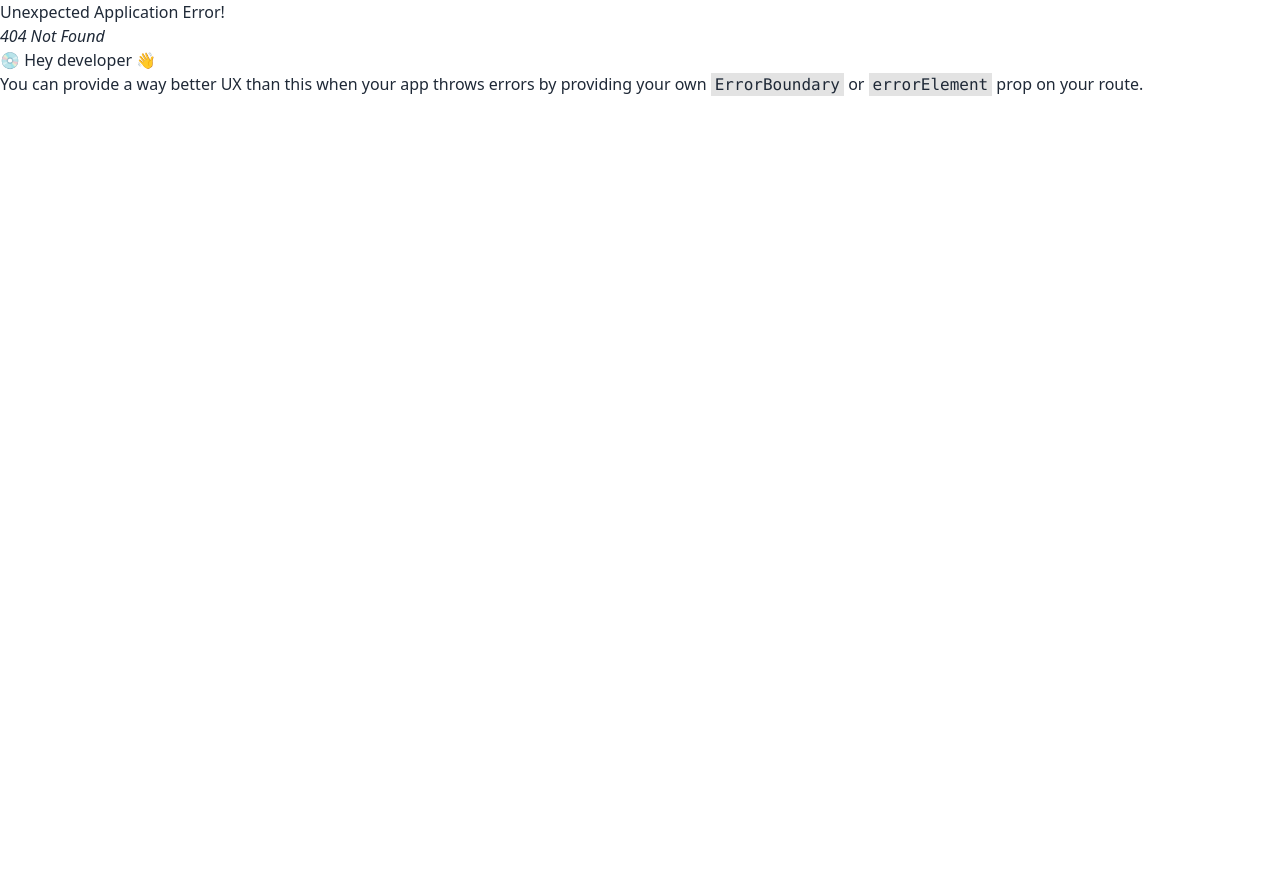
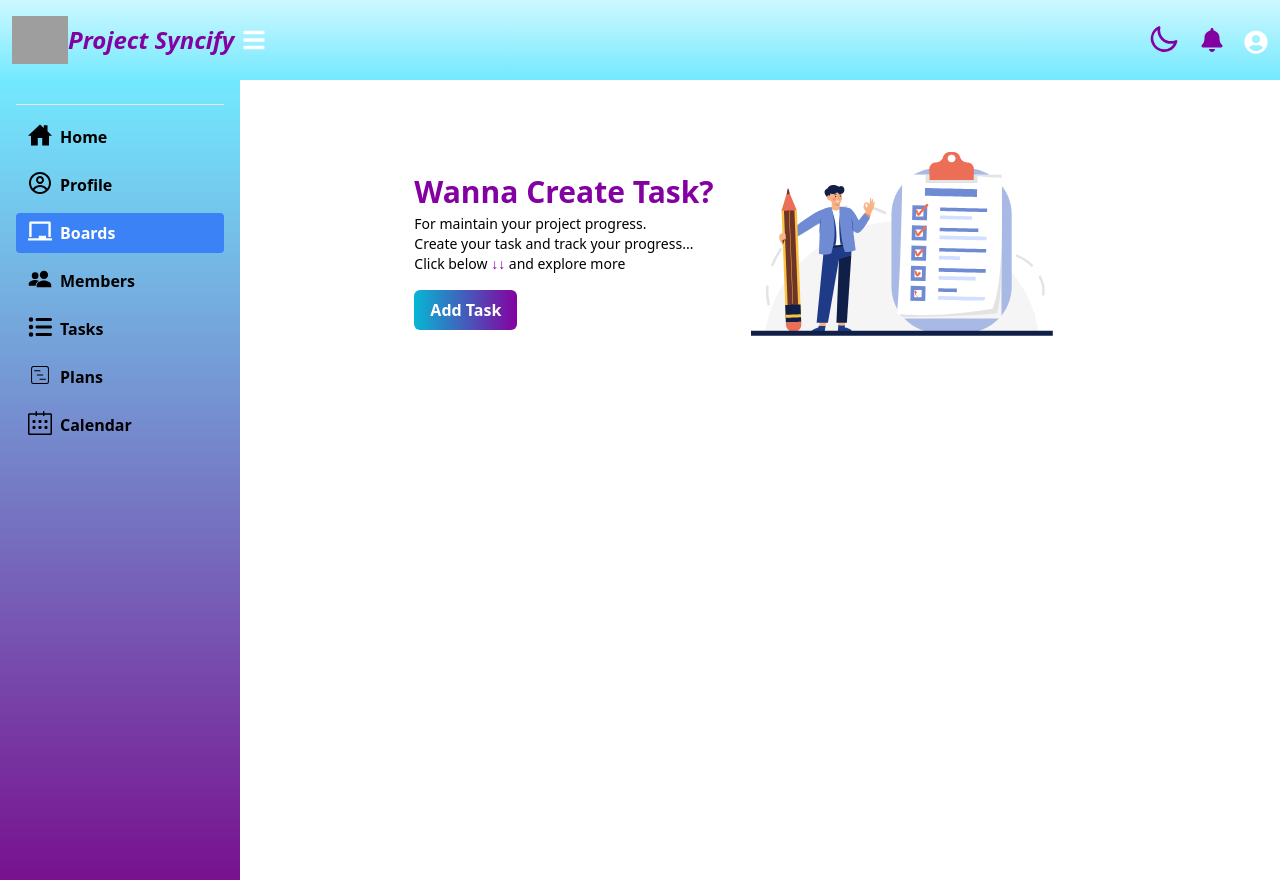
Before and after one commit to TechBuilderTeam/Project-Syncify, a React (Vite) app: page /workspace/1/boards in a window 1280 px wide. Before the commit this address had no page. Before the commit the page ends 800 px from the top, so only its background shows below. Built offline with nearby package versions, Linux system fonts and the light colour scheme; no server answers; grey boxes are pictures that could not be loaded.

Commit message:
task and board changes for updated api

```diff
--- a/src/components/Pages/Board/Board.jsx
+++ b/src/components/Pages/Board/Board.jsx
@@ -1,8 +1,8 @@
 import { useContext, useEffect, useState } from "react";
 import { AuthContext } from "../../../Providers/AuthProviders/AuthProviders";
 import CreateTask from "./CreateTask";
-import DragNDrop from "./DragNDrop";
-import EditDeleteTask from "./EditDeleteTask";
+import DragNDrop from "../Tasks/DragNDrop";
+import EditDeleteTask from "../Tasks/EditDeleteTask";
 
 const Board = () => {
     const { user } = useContext(AuthContext);
@@ -29,30 +29,10 @@ const Board = () => {
             .catch(error => console.log(error));
     };
 
-    const handleShowModal = (task) => {
-        setCurrentTask(task);
-        document.getElementById("my_modal_5").showModal();
-    };
-
-    const handleUpdateTask = (updatedTask) => {
-        setTasks(prevTasks => prevTasks.map(task =>
-            task._id === updatedTask._id ? { ...task, ...updatedTask } : task
-        ));
-    };
-
     return (
         <div className="h-screen">
             <CreateTask updateTasks={updateTasks} />
-            <DragNDrop
-                tasks={tasks}
-                setTasks={setTasks}
-                handleShowModal={handleShowModal}
-            />
-            <EditDeleteTask
-                currentTask={currentTask}
 
-                handleUpdateTask={handleUpdateTask}
-            />
         </div>
     );
 };
--- a/src/components/Pages/DynamicDashboard/DynamicSidebar.jsx
+++ b/src/components/Pages/DynamicDashboard/DynamicSidebar.jsx
@@ -9,10 +9,10 @@ import { CgProfile } from "react-icons/cg";
 import { useEffect, useState } from "react";
 import axios from "axios";
 
-const DynamicSidebar = ({ sidebarToggle, id}) => {
+const DynamicSidebar = ({ sidebarToggle, id }) => {
   const [workspaceDetails, setWorkspaceDetails] = useState(null)
   const [loading, setLoading] = useState(true);
-  const [error, setError ] = useState(null);
+  const [error, setError] = useState(null);
   const location = useLocation();
 
   const getLinkClass = (path) => {
@@ -21,7 +21,7 @@ const DynamicSidebar = ({ sidebarToggle, id}) => {
       : "text-black dark:text-white";
   };
 
-  useEffect( () => {
+  useEffect(() => {
     const fetchWorkspaces = async () => {
       setLoading(true);
       setError(null);
@@ -33,7 +33,7 @@ const DynamicSidebar = ({ sidebarToggle, id}) => {
         setWorkspaceDetails(response.data)
         console.log("workspace details data -> ", response.data)
       } catch (err) {
-        console.log("workspace details error data -> ",  err)
+        console.log("workspace details error data -> ", err)
       }
     };
 
@@ -41,7 +41,7 @@ const DynamicSidebar = ({ sidebarToggle, id}) => {
     //sabrina setted setLoading(false) here
     setLoading(false);
     console.log("workspace data -> ", workspaceDetails)
-  },[])
+  }, [])
 
   console.log('sidebar toggle from dynamic sidebar -> ', sidebarToggle)
 
@@ -67,8 +67,9 @@ const DynamicSidebar = ({ sidebarToggle, id}) => {
             Profile
           </Link>
         </li>
-        <li className={`mb-2 rounded hover:shadow py-2 ${getLinkClass(`/board`)}`}>
-          <Link to={`/board`} className="px-3">
+        {/* for board link */}
+        <li className={`mb-2 rounded hover:shadow py-2 ${getLinkClass(`/workspace/${id}/boards`)}`}>
+          <Link to={`/workspace/${id}/boards`} className="px-3">
             <FaChalkboard className="inline-block w-6 h-6 mr-2 -mt-2" />
             Boards
           </Link>
@@ -79,9 +80,9 @@ const DynamicSidebar = ({ sidebarToggle, id}) => {
             Members
           </Link>
         </li>
-
-        <li className={`mb-2 rounded hover:shadow py-2 ${getLinkClass(`/workspace/${id}/board`)}`}>
-          <Link to={`/workspace/${id}/board`} className="px-3">
+        {/* for tasks link */}
+        <li className={`mb-2 rounded hover:shadow py-2 ${getLinkClass(`/workspace/${id}/tasks`)}`}>
+          <Link to={`/workspace/${id}/tasks`} className="px-3">
             <FaListUl className="inline-block w-6 h-6 mr-2 -mt-2" />
             Tasks
           </Link>
--- /dev/null
+++ b/src/components/Pages/Tasks/Tasks.jsx
@@ -0,0 +1,51 @@
+import { useContext, useEffect, useState } from "react";
+import { AuthContext } from "../../../Providers/AuthProviders/AuthProviders";
+// import CreateTask from "./CreateTask";
+import DragNDrop from "./DragNDrop";
+import EditDeleteTask from "./EditDeleteTask";
+
+const Tasks = () => {
+    const { user } = useContext(AuthContext);
+    const [tasks, setTasks] = useState([]);
+    const [currentTask, setCurrentTask] = useState(null);
+
+    useEffect(() => {
+        fetch(`https://task-backend-azure.vercel.app/tasks`)
+            .then(res => res.json())
+            .then(data => {
+                const filteredTasks = data.filter(task => task.email === user?.email);
+                setTasks(filteredTasks);
+            })
+            .catch(error => console.log(error));
+    }, [user?.email]);
+
+
+    const handleShowModal = (task) => {
+        setCurrentTask(task);
+        document.getElementById("my_modal_5").showModal();
+    };
+
+    const handleUpdateTask = (updatedTask) => {
+        setTasks(prevTasks => prevTasks.map(task =>
+            task._id === updatedTask._id ? { ...task, ...updatedTask } : task
+        ));
+    };
+
+    return (
+        <div className="h-screen">
+            {/* <CreateTask updateTasks={updateTasks} /> */}
+            <DragNDrop
+                tasks={tasks}
+                setTasks={setTasks}
+                handleShowModal={handleShowModal}
+            />
+            <EditDeleteTask
+                currentTask={currentTask}
+
+                handleUpdateTask={handleUpdateTask}
+            />
+        </div>
+    );
+};
+
+export default Tasks;
```
Also changed, not shown: src/Route/Route.jsx (+6 -1 lines), src/components/Pages/Tasks/DragNDrop.jsx (renamed from src/components/Pages/Board/DragNDrop.jsx), src/components/Pages/Tasks/EditDeleteTask.jsx (renamed from src/components/Pages/Board/EditDeleteTask.jsx).
